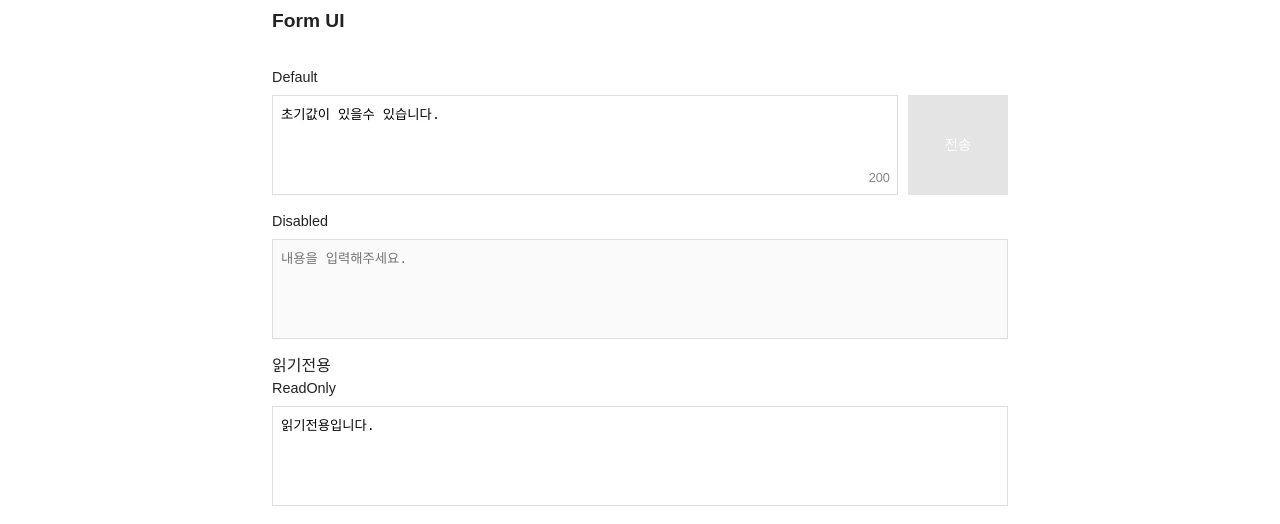
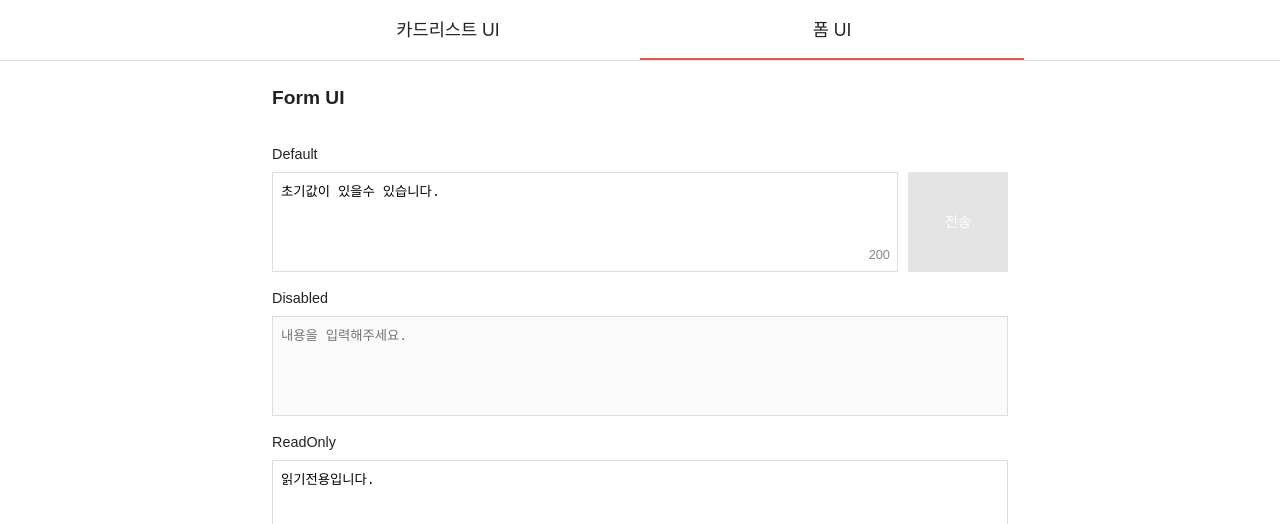
Before and after one commit to zlatjs2/ui-example, a React app: page /form in a window 1280 px wide. Shown: the top 524 px of the page. Built offline with nearby package versions, Linux system fonts and the light colour scheme.

Commit message:
feature: 화면 라우터 연결

```diff
--- a/src/App.js
+++ b/src/App.js
@@ -1,15 +1,28 @@
 import React, { Component } from "react";
+import { BrowserRouter as Router, Switch, Route, NavLink } from "react-router-dom";
 import { CardListExample, FormExample } from "./components";
 
 export default class App extends Component {
   render() {
     return (
-      <>
+      <Router>
+        <header className="header">
+          <nav className="nav">
+            <NavLink exact to="/" className="nav__link">
+              카드리스트 UI
+            </NavLink>
+            <NavLink to="/form" className="nav__link">
+              폼 UI
+            </NavLink>
+          </nav>
+        </header>
         <main className="container">
-          {/* <CardListExample /> */}
-          <FormExample />
+          <Switch>
+            <Route exact path="/" component={CardListExample} />
+            <Route exact path="/form" component={FormExample} />
+          </Switch>
         </main>
-      </>
+      </Router>
     );
   }
 }
--- a/src/components/FormExample/FormExample.jsx
+++ b/src/components/FormExample/FormExample.jsx
@@ -48,8 +48,8 @@ const FormExample = () => {
                 disabled
               />
             </div>
+
             <div className="form__item">
-              <label htmlFor="readOnlyTextarea">읽기전용</label>
               <TextField
                 id="readOnlyTextarea"
                 label="ReadOnly"
--- a/src/scss/_common.scss
+++ b/src/scss/_common.scss
@@ -14,9 +14,37 @@
   @include ir-wa;
 }
 
+.header {
+  padding: 0 $spacing * 2;
+  border-bottom: 1px solid #ddd;
+}
+
+.nav {
+  display: flex;
+  justify-content: center;
+  align-items: center;
+  width: 100%;
+  max-width: 768px;
+  height: 60px;
+  margin: 0 auto;
+  @include element("link") {
+    width: 100%;
+    margin-bottom: -2px;
+    padding: $spacing * 2 $spacing;
+    text-align: center;
+    text-decoration: none;
+    font-size: 1.1rem;
+    border-bottom: 2px solid $white;
+    &.active {
+      border-color: $color-primary;
+    }
+  }
+}
+
 .container {
   max-width: 768px;
   margin: 0 auto;
+  padding: $spacing * 2 $spacing;
 }
 
 .page-title {
--- a/webpack.config.js
+++ b/webpack.config.js
@@ -1,4 +1,3 @@
-const webpack = require("webpack");
 const HtmlWebpackPlugin = require("html-webpack-plugin");
 const MiniCssExtractPlugin = require("mini-css-extract-plugin");
 
```
